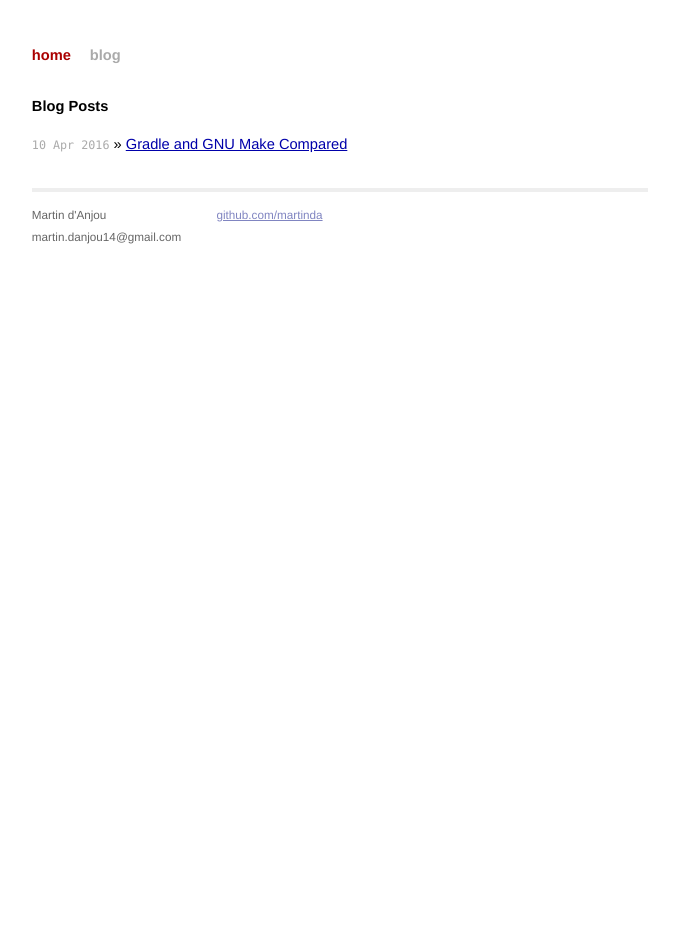
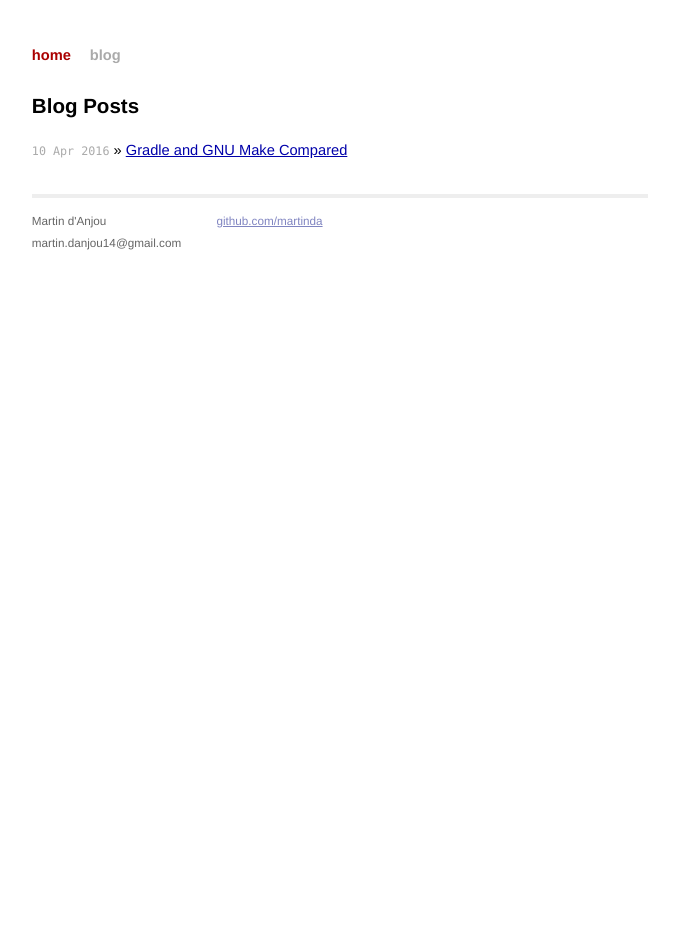
Before and after one commit to martinda/martinda.github.io, a Jekyll site: the page built from index.html, in a window 1280 px wide. Shown: the whole page, without its empty margins (300-979 px from the left). Built offline with Jekyll 4.4.1, drawn with Linux system fonts in a browser that asks for light colours; the list of posts is cut into pages by our own code.

Commit message:
Header font-size

```diff
--- a/_config.yml
+++ b/_config.yml
@@ -2,6 +2,3 @@ name: Martin d'Anjou
 markdown: kramdown
 permalink: /blog/:year/:month/:day/:title
 encoding: UTF-8
-paginate: 5
-gems:
-  - jekyll-sitemap
--- a/css/screen.css
+++ b/css/screen.css
@@ -22,7 +22,19 @@ body {
   text-align: center;
 }
 
-h1, h2, h3, h4, h5, h6 {
+h1 {
+    font-size: 140%;
+}
+
+h2 {
+    font-size: 120%;
+}
+
+h3 {
+    font-size: 110%;
+}
+
+h4, h5, h6 {
   font-size: 100%;
 }
 
```
